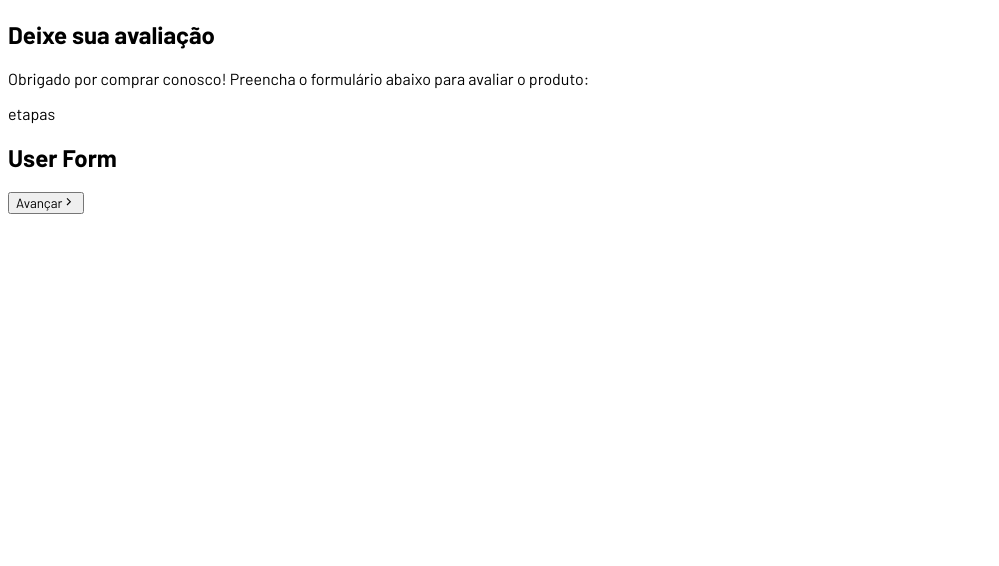
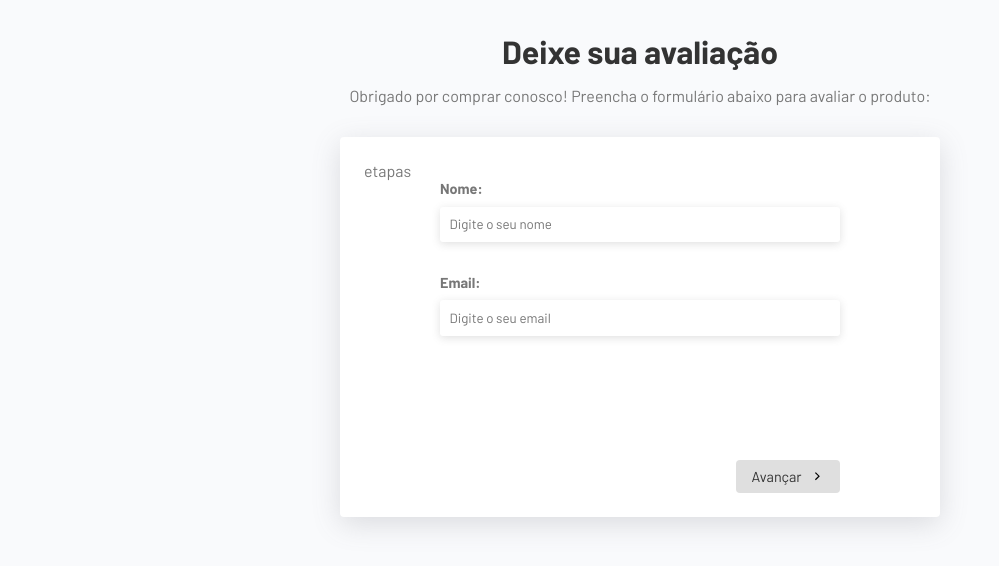
Before and after one commit to alexandreSouza31/satisfaction-survey, a React (Vite) app in the folder satisfaction_survey/: page / in a window 1280 px wide. Shown: the top 566 px of the page, without its empty margins (0-999 px from the left). Built offline with nearby package versions, Linux system fonts and the light colour scheme.

Commit message:
will add page styles

```diff
--- a/satisfaction_survey/src/App.css
+++ b/satisfaction_survey/src/App.css
@@ -0,0 +1,81 @@
+.app{
+    padding: 2rem;
+}
+/*header*/
+.header{
+    text-align: center;
+    margin-bottom: 2rem;
+}
+
+.header h2{
+    font-size: 2rem;
+    margin-bottom: 1rem;
+}
+
+/*form*/
+main{
+    max-width: 600px;
+    margin: 0 auto;
+    background-color: white;
+    padding: 1.5rem;
+    box-shadow:  rgba(100, 100, 111, 0.2) 0px 7px 29px 0px;
+    border-radius: 4px;
+}
+
+.form-container{
+    max-width: 400px;
+    margin: 0 auto;
+}
+
+.inputs-container{
+    min-height: 280px;
+}
+
+.form-control{
+    display: flex;
+    flex-direction: column;
+    gap: .6rem;
+    margin-bottom: 2rem;
+}
+
+label{
+    font-weight: bold;
+    color: #777;
+    font-size: 0.9rem;
+}
+
+input,textarea{
+    padding: 0.6rem;
+    border: none;
+    border-radius: 3px;
+    box-shadow: rgba(99, 99, 99, 0.2) 0px 2px 8px 0;
+}
+
+textarea{
+    height: 120px;
+}
+
+/*actions*/
+
+.actions{
+    display: flex;
+    justify-content: flex-end;
+    gap: 1rem;
+}
+
+.actions button{
+    font-size: 0.9rem;
+    padding:0.5rem 1rem;
+    display: flex;
+    gap:0.5rem;
+    align-items: center;
+    border-radius: 4px;
+    background-color: #dfdfdf;
+    cursor: pointer;
+    border: none;
+    transition: 0.3s;
+}
+
+.actions button:hover{
+    background-color: #ccc;
+}
--- a/satisfaction_survey/src/App.jsx
+++ b/satisfaction_survey/src/App.jsx
@@ -27,7 +27,7 @@ function App() {
       </header>
       <main>
         <p>etapas</p>
-        <form onSubmit={(e)=>changeStep(currentStep + 1,e)}>
+        <form onSubmit={(e)=>changeStep(currentStep + 1,e)} className="form-container">
           <div className="inputs-container">{currentComponent}</div>
           <div className="actions">
             {!isFirstStep && (
--- a/satisfaction_survey/src/components/UserForm.jsx
+++ b/satisfaction_survey/src/components/UserForm.jsx
@@ -3,8 +3,17 @@ import React from "react";
 const UserForm = () => {
     return (
         <div>
-            <h2>User Form</h2>
+            <form className="form-control">
+                <label htmlFor="name" required>Nome:</label>
+                <input type="text" name="name" className="name" placeholder="Digite o seu nome" required/>
+            </form>
+
+            <form className="form-control">
+            <label htmlFor="email">Email:</label>
+                <input type="email" name="email" className="email" placeholder="Digite o seu email" required/>
+            </form>
         </div>
+
     );
 };
 
--- a/satisfaction_survey/src/index.css
+++ b/satisfaction_survey/src/index.css
@@ -1,3 +1,16 @@
 *{
   font-family: barlow, sans-serif;
+  padding: 0;
+  margin: 0;
+  box-sizing: border-box;
+  color: #333;
 }
+
+p{
+  color: #777;
+}
+
+body{
+  height: 100vh;
+  background-color:#f9fafc;
+}
```
